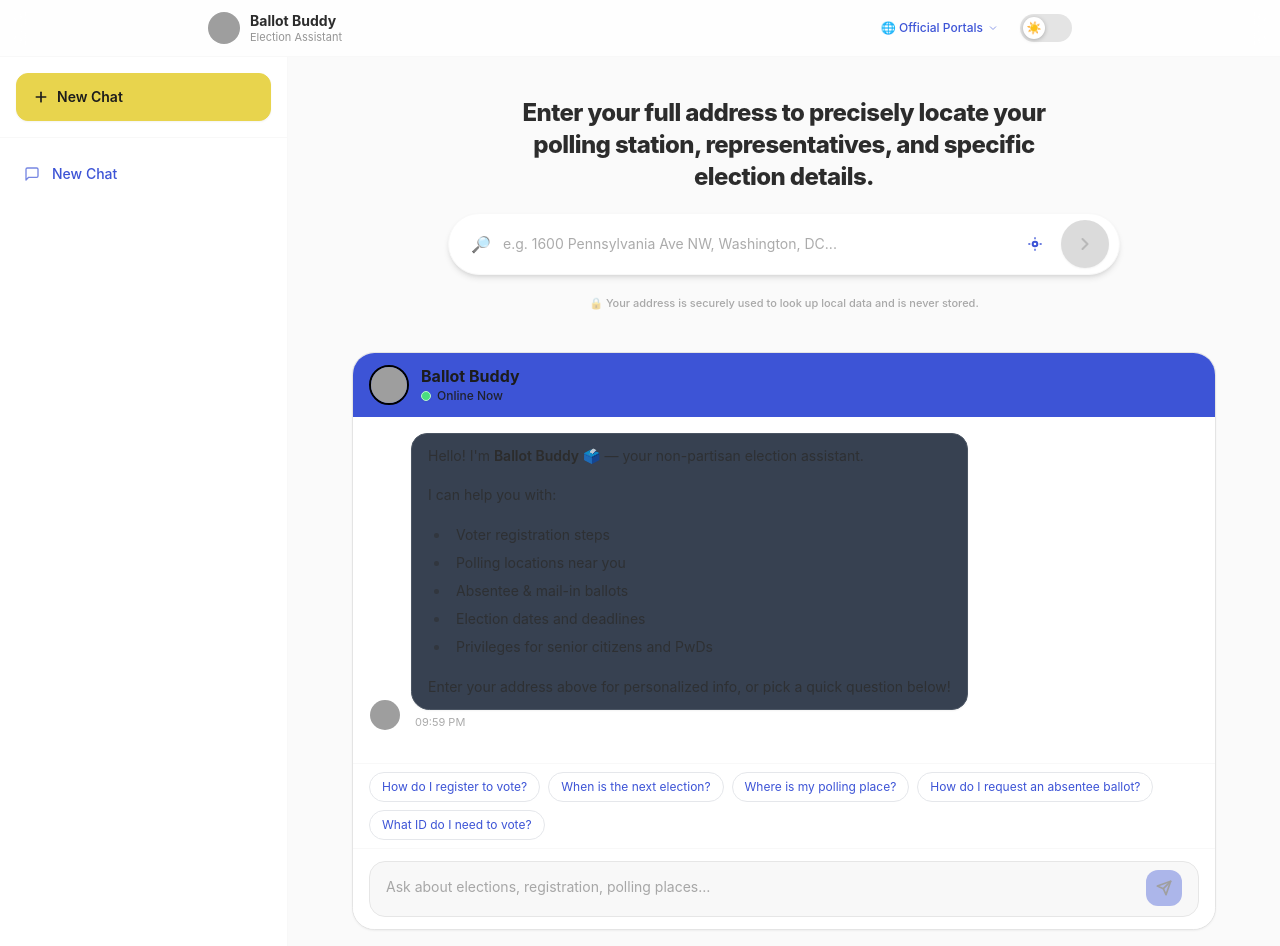
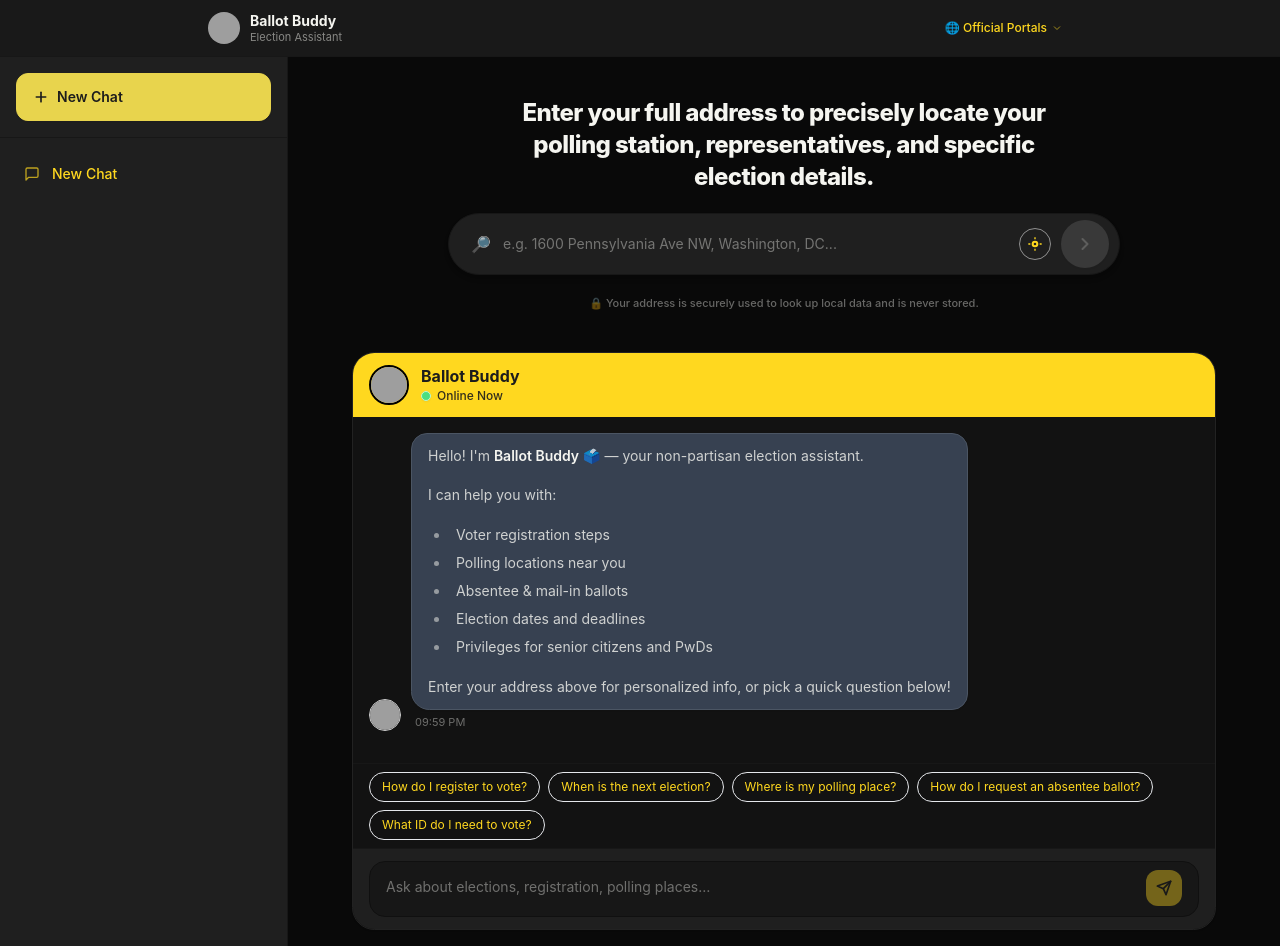
Before and after one commit to Shaurja2005/Election-Buddy, a Next.js app: page /chat in a window 1280 px wide. Built offline with nearby package versions, Linux system fonts and the light colour scheme; grey boxes are pictures that could not be loaded.

Commit message:
removed glitched lightmode

```diff
--- a/src/app/globals.css
+++ b/src/app/globals.css
@@ -6,25 +6,25 @@
 
 /* ── OKLCH Theme Variables ── */
 :root {
-  --background: oklch(0.985 0 0);
-  --foreground: oklch(0.2 0 0);
-  --card: oklch(1 0 0);
-  --card-foreground: oklch(0.2 0 0);
-  --popover: oklch(1 0 0);
-  --popover-foreground: oklch(0.2 0 0);
-  --primary: oklch(0.51 0.2 270);
-  --primary-foreground: oklch(1 0 0);
-  --secondary: oklch(0.96 0 0);
-  --secondary-foreground: oklch(0.2 0 0);
-  --muted: oklch(0.96 0 0);
-  --muted-foreground: oklch(0.45 0 0);
-  --accent: oklch(0.96 0.05 270);
-  --accent-foreground: oklch(0.51 0.2 270);
-  --destructive: oklch(0.55 0.2 25);
-  --destructive-foreground: oklch(1 0 0);
-  --border: oklch(0.92 0 0);
-  --input: oklch(0.92 0 0);
-  --ring: oklch(0.51 0.2 270);
+  --background: oklch(100% 0 0);
+  --foreground: oklch(12% 0.042 264.695);
+  --card: oklch(100% 0 0);
+  --card-foreground: oklch(12% 0.042 264.695);
+  --popover: oklch(100% 0 0);
+  --popover-foreground: oklch(12% 0.042 264.695);
+  --primary: oklch(79% 0.209 151.711);
+  --primary-foreground: oklch(12% 0.042 264.695);
+  --secondary: oklch(98% 0 0);
+  --secondary-foreground: oklch(12% 0.042 264.695);
+  --muted: oklch(98% 0 0);
+  --muted-foreground: oklch(42% 0.03 264.695);
+  --accent: oklch(79% 0.209 151.711);
+  --accent-foreground: oklch(12% 0.042 264.695);
+  --destructive: oklch(83% 0.128 66.29);
+  --destructive-foreground: oklch(12% 0.042 264.695);
+  --border: oklch(95% 0 0);
+  --input: oklch(95% 0 0);
+  --ring: oklch(79% 0.209 151.711);
   --radius: 1.4rem;
 }
 
@@ -67,8 +67,15 @@ body {
   scrollbar-width: thin;
   scrollbar-color: var(--border) transparent;
 }
-.overflow-y-auto::-webkit-scrollbar { width: 4px; }
-.overflow-y-auto::-webkit-scrollbar-track { background: transparent; }
+
+.overflow-y-auto::-webkit-scrollbar {
+  width: 4px;
+}
+
+.overflow-y-auto::-webkit-scrollbar-track {
+  background: transparent;
+}
+
 .overflow-y-auto::-webkit-scrollbar-thumb {
   background: var(--border);
   border-radius: 9999px;
@@ -89,9 +96,11 @@ body {
   padding: 0;
   flex-shrink: 0;
 }
+
 .theme-toggle.dark-active {
   background-color: var(--primary);
 }
+
 .theme-toggle__thumb {
   position: absolute;
   left: 3px;
@@ -99,7 +108,7 @@ body {
   height: 22px;
   border-radius: 9999px;
   background-color: white;
-  box-shadow: 0 1px 4px rgba(0,0,0,0.25);
+  box-shadow: 0 1px 4px rgba(0, 0, 0, 0.25);
   transition: transform 0.35s cubic-bezier(0.4, 0, 0.2, 1);
   display: flex;
   align-items: center;
@@ -107,19 +116,32 @@ body {
   font-size: 12px;
   line-height: 1;
 }
+
 .theme-toggle.dark-active .theme-toggle__thumb {
   transform: translateX(24px);
 }
 
 /* ── Chat layout ── */
-.chat-bubble { max-width: 100%; }
+.chat-bubble {
+  max-width: 100%;
+}
 
 /* ── Message bubble animations ── */
 @keyframes bubble-in {
-  from { opacity: 0; transform: translateY(8px); }
-  to   { opacity: 1; transform: translateY(0); }
+  from {
+    opacity: 0;
+    transform: translateY(8px);
+  }
+
+  to {
+    opacity: 1;
+    transform: translateY(0);
+  }
 }
-.chat-bubble-animate { animation: bubble-in 0.25s ease forwards; }
+
+.chat-bubble-animate {
+  animation: bubble-in 0.25s ease forwards;
+}
 
 /* ── Card border ── */
 .card-themed {
--- a/src/app/layout.tsx
+++ b/src/app/layout.tsx
@@ -33,7 +33,7 @@ export default function RootLayout({
   return (
     <html lang="en" suppressHydrationWarning>
       <body className="min-h-screen bg-base-100 antialiased" suppressHydrationWarning>
-        <ThemeProvider attribute="class" defaultTheme="light" enableSystem={false}>
+        <ThemeProvider attribute="class" defaultTheme="dark" forcedTheme="dark" enableSystem={false}>
           <div className="min-h-screen flex flex-col bg-background transition-colors duration-300">
             <Header />
             {children}
--- a/src/components/ChatInterface.tsx
+++ b/src/components/ChatInterface.tsx
@@ -35,10 +35,10 @@ export default function ChatInterface({ address, messages, onAddMessage }: ChatI
 
   // Auto-inject welcome message if empty
   useEffect(() => {
-    if (messages.length === 0) {
+    if (messages.length === 0 || !messages.some(m => m.id === "welcome")) {
       onAddMessage(WELCOME_MESSAGE);
     }
-  }, [messages.length, onAddMessage]);
+  }, [messages.length, onAddMessage, messages]);
 
   useEffect(() => {
     bottomRef.current?.scrollIntoView({ behavior: "smooth" });
--- a/src/components/Header.tsx
+++ b/src/components/Header.tsx
@@ -1,7 +1,6 @@
 "use client";
 
 import Link from "next/link";
-import { ThemeToggle } from "./ThemeToggle";
 
 export default function Header() {
   return (
@@ -26,7 +25,7 @@ export default function Header() {
           <div className="dropdown dropdown-end">
             <div tabIndex={0} role="button" className="text-xs btn btn-sm btn-ghost text-primary gap-1 font-medium px-2">
               🌐 Official Portals
-              <svg xmlns="http://www.w3.org/2000/svg" className="h-3 w-3 opacity-60" viewBox="0 0 24 24" fill="none" stroke="currentColor" strokeWidth={2}><path d="M6 9l6 6 6-6"/></svg>
+              <svg xmlns="http://www.w3.org/2000/svg" className="h-3 w-3 opacity-60" viewBox="0 0 24 24" fill="none" stroke="currentColor" strokeWidth={2}><path d="M6 9l6 6 6-6" /></svg>
             </div>
             <ul tabIndex={0} className="dropdown-content z-[1] menu p-2 shadow-lg bg-base-100 border border-base-200 rounded-2xl w-52 text-sm mt-1">
               <li><a href="https://eci.gov.in" target="_blank" rel="noopener noreferrer">🇮🇳 India — eci.gov.in</a></li>
@@ -37,7 +36,6 @@ export default function Header() {
               <li><a href="https://www.elections.org.za" target="_blank" rel="noopener noreferrer">🇿🇦 South Africa — IEC</a></li>
             </ul>
           </div>
-          <ThemeToggle />
         </div>
       </div>
     </header>
--- a/src/hooks/useChatHistory.ts
+++ b/src/hooks/useChatHistory.ts
@@ -17,14 +17,23 @@ export function useChatHistory() {
     try {
       const stored = localStorage.getItem(STORAGE_KEY);
       if (stored) {
-        // Hydrate dates properly
-        const parsed = JSON.parse(stored).map((s: any) => ({
-          ...s,
-          messages: s.messages.map((m: any) => ({
-            ...m,
-            timestamp: new Date(m.timestamp),
-          })),
-        }));
+        // Hydrate dates properly and deduplicate messages by ID
+        const parsed = JSON.parse(stored).map((s: any) => {
+          const uniqueIds = new Set();
+          return {
+            ...s,
+            messages: s.messages
+              .filter((m: any) => {
+                if (uniqueIds.has(m.id)) return false;
+                uniqueIds.add(m.id);
+                return true;
+              })
+              .map((m: any) => ({
+                ...m,
+                timestamp: new Date(m.timestamp),
+              })),
+          };
+        });
         setSessions(parsed);
         if (parsed.length > 0) {
           setActiveSessionId(parsed[0].id); // default to most recent
@@ -80,6 +89,8 @@ export function useChatHistory() {
     setSessions((prev) =>
       prev.map((s) => {
         if (s.id === sessionId) {
+          // Prevent duplicates
+          if (s.messages.some((m) => m.id === message.id)) return s;
           const updatedMessages = [...s.messages, message];
           const updated = { ...s, messages: updatedMessages, updatedAt: Date.now() };
 
@@ -113,7 +124,7 @@ export function useChatHistory() {
             }
           }
           if (updates.address) {
-             setLastUsedAddress(updates.address);
+            setLastUsedAddress(updates.address);
           }
           return updated;
         }
--- a/tailwind.config.js
+++ b/tailwind.config.js
@@ -36,24 +36,6 @@ module.exports = {
   daisyui: {
     themes: [
       {
-        light: {
-          // warm golden-yellow primary to match the OKLCH value
-          "primary": "#e8d44d",
-          "primary-content": "#1c1c1c",
-          "secondary": "#f5f5f5",
-          "secondary-content": "#1c1c1c",
-          "accent": "#f2f0d0",
-          "accent-content": "#1c1c1c",
-          "neutral": "#4a4a4a",
-          "base-100": "#ffffff",
-          "base-200": "#f8f8f8",
-          "base-300": "#e6e6e6",
-          "base-content": "#2c2c2c",
-          "info": "#3b82f6",
-          "success": "#22c55e",
-          "warning": "#f59e0b",
-          "error": "#c94a2e",
-        },
         dark: {
           "primary": "#e8d44d",
           "primary-content": "#1c1c1c",
```
Also changed, not shown: src/components/StepsRenderer.tsx (+4 -5 lines), src/app/chat/page.tsx (indentation only).
